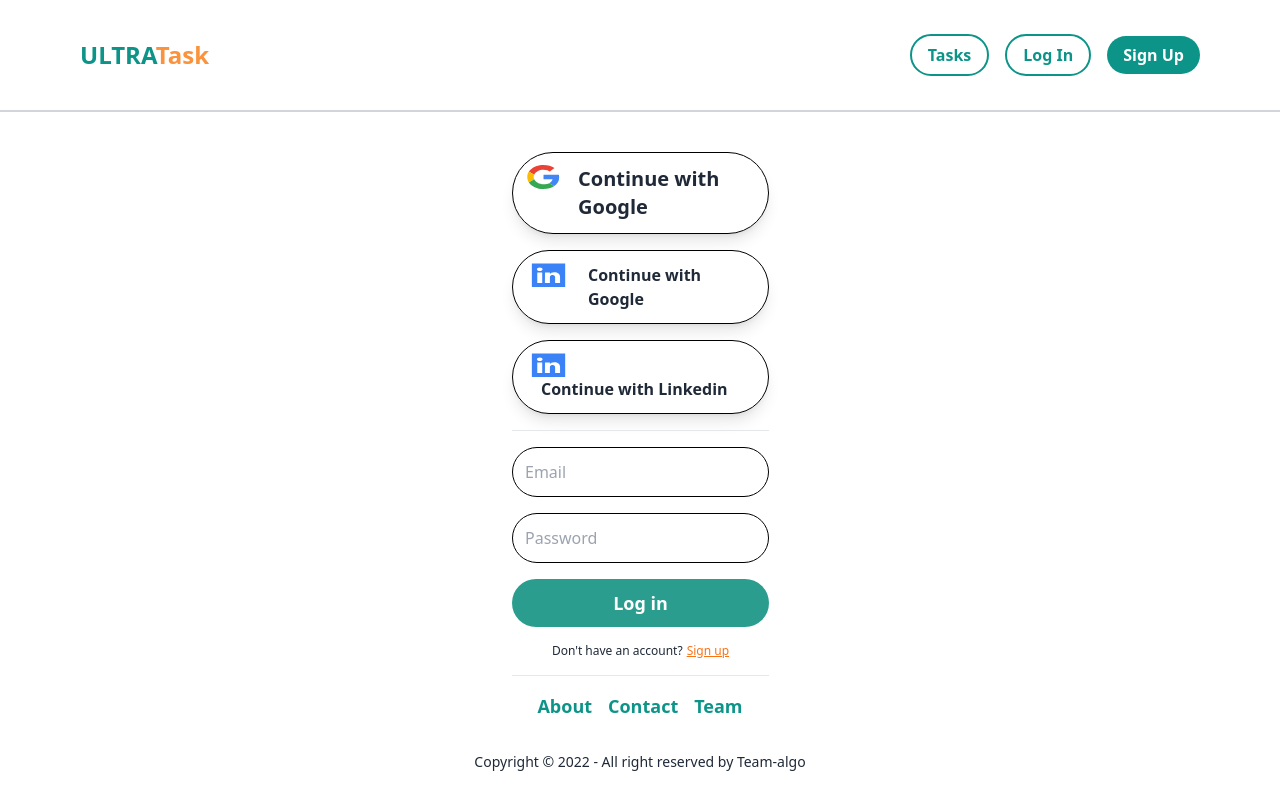
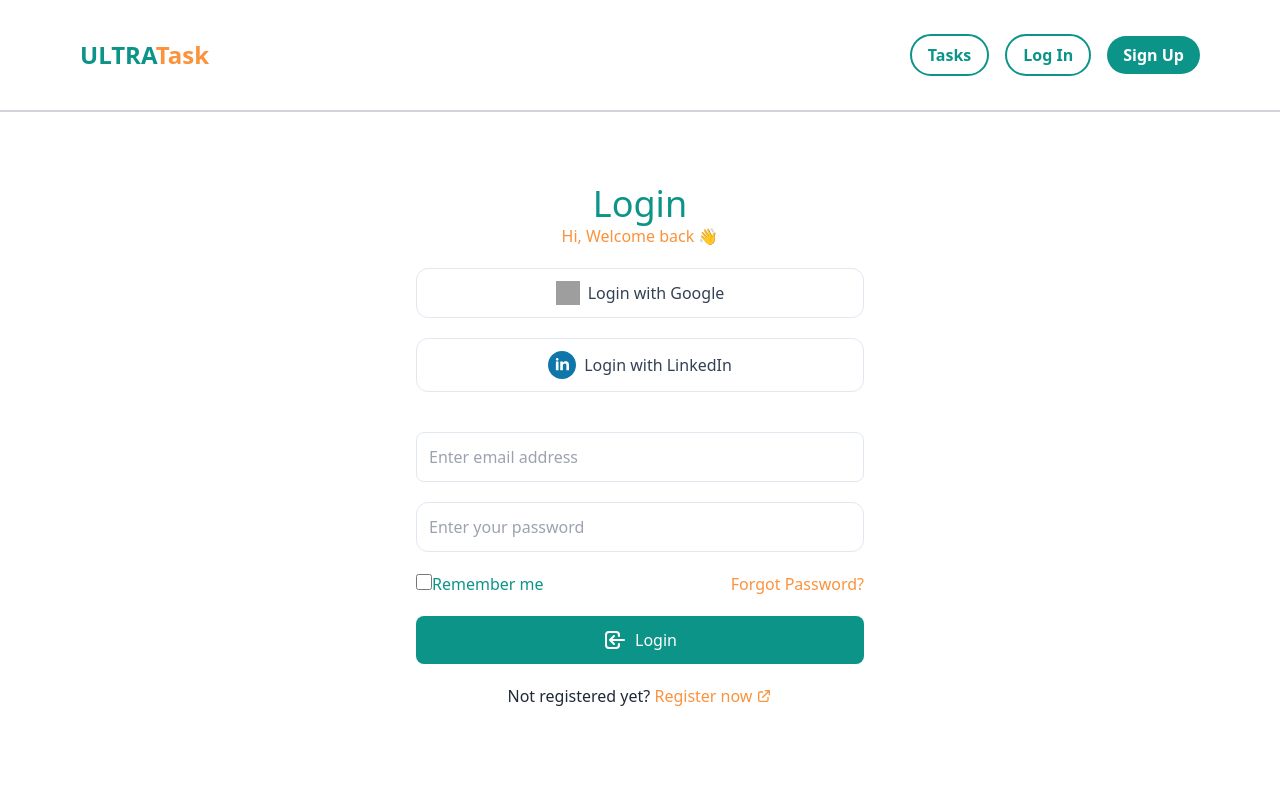
Before and after one commit to stevenrhett/task-tracker, a React (Create React App) app: page /loginpage in a window 1280 px wide. Shown: the top 810 px of the page. Built offline with nearby package versions, Linux system fonts and the light colour scheme; grey boxes are pictures that could not be loaded.

Commit message:
rework of log in page

```diff
--- a/src/App.js
+++ b/src/App.js
@@ -3,54 +3,21 @@
 import FooterComponent from "./FooterComponent";
 
 
-
 import {Outlet} from "react-router-dom";
 import NewTaskCard from "./NewTaskCard";
 import MainTaskPageB from "./MainTaskPageB";
-
-
-
-
-
-
-
-
-
-
-
-
+import LogInForm from "./LogInForm";
 
 
 function App() {
     return (<div>
-<HeaderComponent/>
-
-
-
-
-
-
-            <Outlet/>
-
-
-
-
-
-
-
-
-
-
-                <FooterComponent/>
-
-
-
-
+            <HeaderComponent/>
+            <LogInForm/>
 
 
         </div>
 
-);
+    );
 }
 
 export default App;
--- a/src/LogInForm.js
+++ b/src/LogInForm.js
@@ -1,80 +1,79 @@
 import React from 'react';
 import {Link} from "react-router-dom";
+import image from "./images/linkedin-svgrepo-com.svg";
+
 
 const LogInForm = () => {
-    return (
-        <div className="flex md:flex-row mx-auto w-1/5 mt-10">
-            <form className="flex flex-col space-y-4">
-
-                <div className="flex border border-black rounded-full p-3 shadow-lg cursor-pointer">
-                    <svg width="45" height="24" viewBox="0 0 45 33" fill="none" xmlns="http://www.w3.org/2000/svg">
-
-                        <g clipPath="url(#clip0_122_24)">
-                            <path fillRule="evenodd" clipRule="evenodd"
-                                  d="M22.4999 6.38C26.7249 6.38 29.5749 7.71833 31.1999 8.83667L37.5499 4.29C33.6499 1.63167 28.5749 0 22.4999 0C13.6999 0 6.0999 3.70333 2.3999 9.09333L9.6749 13.2367C11.4999 9.25833 16.5499 6.38 22.4999 6.38Z"
-                                  fill="#EA4335"/>
-                            <path fillRule="evenodd" clipRule="evenodd"
-                                  d="M44.1 16.8667C44.1 15.51 43.95 14.52 43.625 13.4933H22.5V19.6167H34.9C34.65 21.1383 33.3 23.43 30.3 24.97L37.4 29.0033C41.65 26.125 44.1 21.89 44.1 16.8667Z"
-                                  fill="#4285F4"/>
-                            <path fillRule="evenodd" clipRule="evenodd"
-                                  d="M9.7 19.7633C9.225 18.7367 8.95 17.6367 8.95 16.5C8.95 15.3633 9.225 14.2633 9.675 13.2367L2.4 9.09332C0.875 11.33 0 13.8417 0 16.5C0 19.1583 0.875 21.67 2.4 23.9067L9.7 19.7633Z"
-                                  fill="#FBBC05"/>
-                            <path fillRule="evenodd" clipRule="evenodd"
-                                  d="M22.4998 33C28.5748 33 33.6748 31.5333 37.3998 29.0033L30.2998 24.97C28.3998 25.9417 25.8498 26.62 22.4998 26.62C16.5498 26.62 11.4998 23.7417 9.6998 19.7633L2.4248 23.9067C6.1248 29.2967 13.6998 33 22.4998 33Z"
-                                  fill="#34A853"/>
-                        </g>
-                        <defs>
-                            <clipPath id="clip0_122_24">
-                                <rect width="45" height="33" fill="white"/>
-                            </clipPath>
-                        </defs>
-                    </svg>
-
-                        <p className="ml-4 text-xl font-bold">Continue with Google</p>
-                </div>
-                <div className="flex border border-black rounded-full p-3 shadow-lg cursor-pointer">
-                    <svg width="47" height="24" viewBox="0 0 47 33" fill="none" xmlns="http://www.w3.org/2000/svg">
-                        <path fillRule="evenodd" clipRule="evenodd"
-                              d="M25.4303 15.1432V15.0965C25.4166 15.1122 25.3976 15.1279 25.3857 15.1432H25.4303Z"
-                              fill="#3B82F6"/>
-                        <path fillRule="evenodd" clipRule="evenodd"
-                              d="M0.61377 0.603119V32.9791H46.4403V0.603119H0.61377ZM14.8675 27.5002H8.06848V13.0487H14.8675V27.5002ZM11.468 11.0763H11.4231C9.14234 11.0763 7.664 9.96618 7.664 8.57864C7.664 7.16064 9.18554 6.08199 11.5125 6.08199C13.84 6.08199 15.2703 7.16064 15.3148 8.57864C15.3148 9.96618 13.84 11.0763 11.468 11.0763ZM39.3901 27.5002H32.5892V19.7686C32.5892 17.8267 31.6066 16.5011 29.1452 16.5011C27.2654 16.5011 26.1483 17.3937 25.6562 18.2582C25.4773 18.567 25.4306 18.9963 25.4306 19.4294V27.5003H18.6284C18.6284 27.5003 18.7196 14.4045 18.6284 13.0488H25.4306V15.0966C26.3343 14.1142 27.9471 12.7095 31.5599 12.7095C36.0355 12.7095 39.3901 14.7745 39.3901 19.213V27.5002Z"
-                              fill="#3B82F6"/>
-
-                    </svg>
-                    <p className="hidden lg:block flex-1 ml-4 text-md font-bold">Continue with Google</p>
-                </div>
 
 
-                <div className="flex-1 border border-black rounded-full p-3 shadow-lg cursor-pointer">
+    return (<div>
+            <div className="max-w-lg mx-auto my-10 bg-white p-8 rounded-xl">
+                <h1 className="text-4xl text-center text-teal-600 font-medium">Login</h1>
+                <p className="text-orange-400 text-center">Hi, Welcome back 👋</p>
 
-                    <svg className="" width="47" height="24" viewBox="0 0 47 33" fill="none"
-                         xmlns="http://www.w3.org/2000/svg">
-                        <path fillRule="evenodd" clipRule="evenodd"
-                              d="M25.4303 15.1432V15.0965C25.4166 15.1122 25.3976 15.1279 25.3857 15.1432H25.4303Z"
-                              fill="#3B82F6"/>
-                        <path fillRule="evenodd" clipRule="evenodd"
-                              d="M0.61377 0.603119V32.9791H46.4403V0.603119H0.61377ZM14.8675 27.5002H8.06848V13.0487H14.8675V27.5002ZM11.468 11.0763H11.4231C9.14234 11.0763 7.664 9.96618 7.664 8.57864C7.664 7.16064 9.18554 6.08199 11.5125 6.08199C13.84 6.08199 15.2703 7.16064 15.3148 8.57864C15.3148 9.96618 13.84 11.0763 11.468 11.0763ZM39.3901 27.5002H32.5892V19.7686C32.5892 17.8267 31.6066 16.5011 29.1452 16.5011C27.2654 16.5011 26.1483 17.3937 25.6562 18.2582C25.4773 18.567 25.4306 18.9963 25.4306 19.4294V27.5003H18.6284C18.6284 27.5003 18.7196 14.4045 18.6284 13.0488H25.4306V15.0966C26.3343 14.1142 27.9471 12.7095 31.5599 12.7095C36.0355 12.7095 39.3901 14.7745 39.3901 19.213V27.5002Z"
-                              fill="#3B82F6"/>
-                    </svg>
-                    <p className="hidden lg:block ml-4 text-md font-bold flex-1">Continue with Linkedin</p>
+                <div className="my-5">
+                    <button
+                        className="w-full text-center py-3 my-3 border flex space-x-2 items-center justify-center border-slate-200 rounded-xl text-slate-700 hover:border-slate-400 hover:text-slate-900 hover:shadow transition duration-150">
+                        <img src="https://www.svgrepo.com/show/355037/google.svg" className="w-6 h-6" alt="Google Logo"/> <span>Login with Google</span>
+                    </button>
                 </div>
-                {/* This can be removed, just left it here for reference.
-                <button className="btn btn-circle btn-outline w-full">Continue with Google</button>
-                <button className="btn btn-circle btn-outline w-full">Continue with Linkedin</button>
-                */}
-                <hr/>
-                <input className="border rounded-full border-black pl-3 p-3" type="email" placeholder="Email"/>
-                <input className="border rounded-full border-black pl-3 p-3" type="password" placeholder="Password"/>
-                <button className="btn-md text-white text-lg font-bold bg-[#2A9D8F] rounded-full border-0">Log in
-                </button>
-                <p className="text-xs text-center">Don't have an account?<Link to="/signuppage"><u
-                    className="text-orange-500 underline pl-1 cursor-pointer">Sign up</u></Link></p>
-                <hr/>
+                <div className="my-5">
+                    <button
+                        className="w-full text-center py-3 my-3 border flex space-x-2 items-center justify-center border-slate-200 rounded-xl text-slate-700 hover:border-slate-400 hover:text-slate-900 hover:shadow transition duration-150">
+                        <img src={image} className="w-7 h-7" alt="linkedIn logo"/> <span>Login with LinkedIn</span>
+                    </button>
+                </div>
+                <form action="" className="my-10">
+                    <div className="flex flex-col space-y-5">
+                        <label htmlFor="email">
 
-            </form>
+                            <input id="email" name="email" type="email"
+                                   className="w-full py-3 border border-slate-200 rounded-lg px-3 focus:outline-none focus:border-slate-500 hover:border-slate-400 hover:text-slate-900 hover:shadow transition duration-150"
+                                   placeholder="Enter email address"/>
+                        </label>
+                        <label htmlFor="password">
+
+                            <input id="password" name="password" type="password"
+                                   className="w-full py-3 border border-slate-200 rounded-xl px-3 focus:outline-none focus:border-slate-500 hover:border-slate-400 hover:text-slate-900 hover:shadow transition duration-150"
+                                   placeholder="Enter your password"/>
+                        </label>
+                        <div className="flex flex-row justify-between">
+                            <div>
+                                <label htmlFor="remember" className="text-teal-600">
+                                    <input type="checkbox" id="remember"
+                                           className="w-4 h-4 border-teal-700 focus:bg-teal-600"/>
+                                    Remember me
+                                </label>
+                            </div>
+                            <div>
+                                <a href="#" className="font-medium text-orange-400">Forgot Password?</a>
+                            </div>
+                        </div>
+                        <button
+                            className="w-full py-3 font-medium text-white bg-teal-600 hover:bg-teal-500 rounded-lg border-indigo-500 hover:shadow inline-flex space-x-2 items-center justify-center">
+                            <svg xmlns="http://www.w3.org/2000/svg" className="h-6 w-6" fill="none" viewBox="0 0 24 24"
+                                 stroke="currentColor"
+                                 strokeWidth="2">
+                                <path strokeLinecap="round" strokeLinejoin="round"
+                                      d="M11 16l-4-4m0 0l4-4m-4 4h14m-5 4v1a3 3 0 01-3 3H6a3 3 0 01-3-3V7a3 3 0 013-3h7a3 3 0 013 3v1"/>
+                            </svg>
+                            <span>Login</span>
+                        </button>
+                        <p className="text-center">Not registered yet? <a href="#"
+                                                                          className="text-orange-400 font-medium inline-flex space-x-1 items-center"><span>Register now </span><span><svg
+                            xmlns="http://www.w3.org/2000/svg" className="h-4 w-4" fill="none" viewBox="0 0 24 24"
+                            stroke="currentColor"
+                            strokeWidth="2">
+                <path strokeLinecap="round" strokeLinejoin="round"
+                      d="M10 6H6a2 2 0 00-2 2v10a2 2 0 002 2h10a2 2 0 002-2v-4M14 4h6m0 0v6m0-6L10 14"/>
+              </svg></span></a></p>
+                    </div>
+                </form>
+            </div>
         </div>
-);
+
+    );
+
 };
 
 export default LogInForm;
```
Also changed, not shown: src/images/linkedin-svgrepo-com.svg (added).
